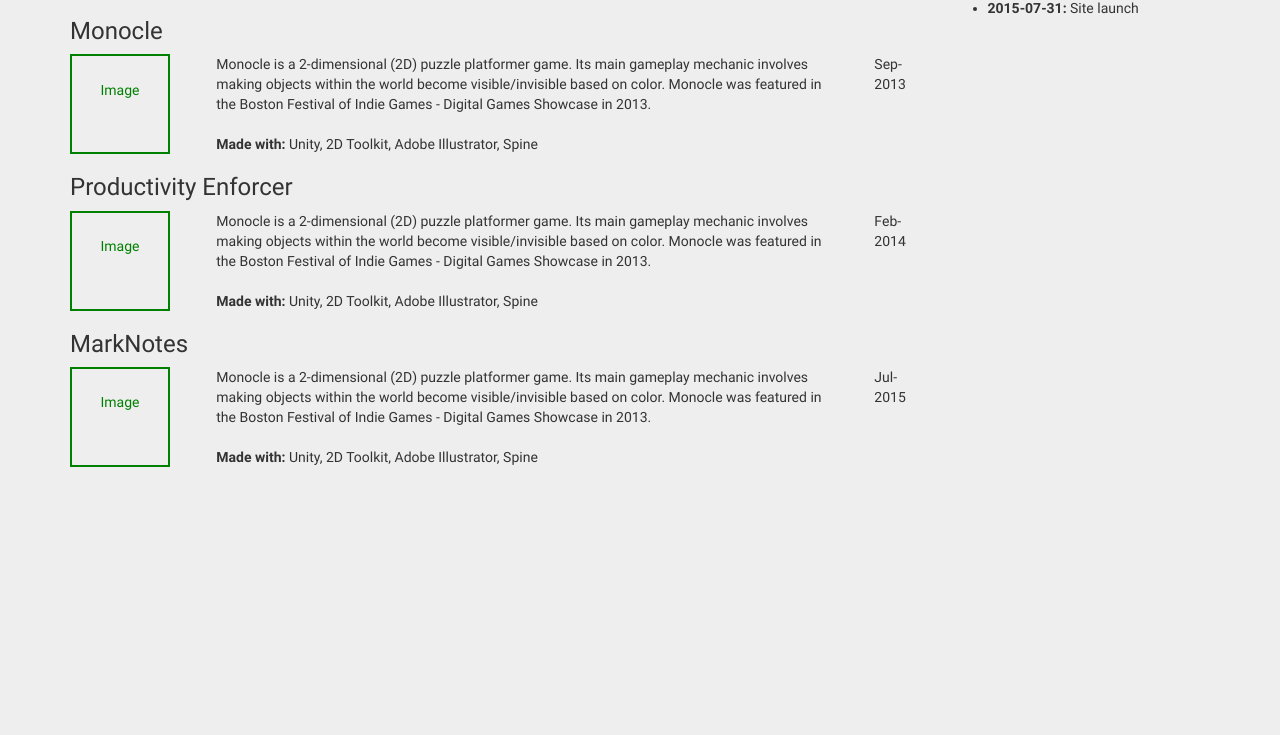
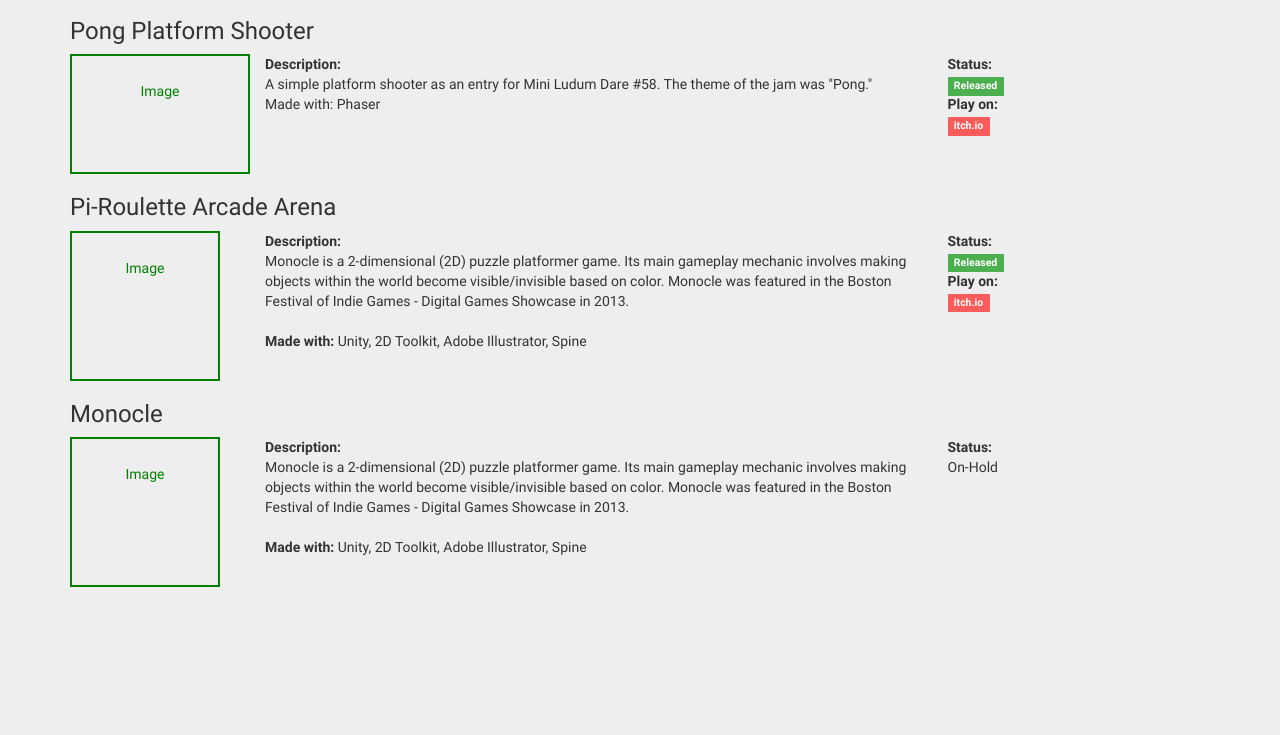
Before and after one commit to chongdashu/chongdashu.com, a plain HTML site: page www/new/index.html in a window 1280 px wide. Shown: the part 65-800 px from the top of the page. Drawn offline with Linux system fonts and the light colour scheme.

Commit message:
Fixed some formatting.

```diff
--- a/www/new/index.html
+++ b/www/new/index.html
@@ -19,6 +19,25 @@
     <link rel="stylesheet" href="lib/bootstrap-material-design/css/material.min.css" rel="stylesheet">
     <link rel="stylesheet" href="lib/bootstrap-material-design/css/ripples.min.css" rel="stylesheet">
 
+    <style type="text/css">
+        .label-itchio {
+          background-color: #FA5C5C;
+          text-decoration: none;
+        }
+
+        .label-itchio a {
+            color: white;
+            text-decoration: none;
+        }
+
+        .label-itchio a:hover {
+            text-decoration: underline;
+        }
+        .label-itchio:hover,
+        .label-itchio[href]:focus, {
+          color: black;
+        }
+    </style>
     <script>
         $(document).ready(function() {
 
@@ -33,10 +52,10 @@
 <body>
     <div class="container">
         <div class="row">
-            <div class="col-md-9">
+            <div class="col-md-12">
 
 
-                <h2>Projects</h2>
+                <h2>Games</h2>
 
                 <!-- BEGIN PROJECT -->
                 <div class="row row-project">
@@ -44,14 +63,58 @@
                         <div class="project-container">
                             <div class="row">
                                 <div class="col-md-12 project-title">
-                                    <h3> Monocle </h3>
+                                    <h3> Pong Platform Shooter </h3>
                                 </div>
-                                <div class="col-md-2 project-screenshot text-center">
-                                    <div class="project-image" style="width:100px; height:100px; border: 2px solid green; padding-top: 20%; color: green;">
+                                <div class="col-md-2  project-screenshot text-center">
+                                    <div class="project-image" style="width:180px; height:120px; border: 2px solid green; padding-top: 25px; color: green;">
                                         Image
                                     </div>
                                 </div> <!-- end .project-screenshot -->
-                                <div class="col-md-9 project-description">
+                                <div class="col-md-7  project-description">
+                                    <b>Description:</b>
+                                    <div class="project-description-text">
+                                    A simple platform shooter as an entry for Mini Ludum Dare #58. The theme of the jam was "Pong."
+                                    </div> <!-- end .project-description-text -->
+                                    <div class="project-description-tools">
+                                        Made with:
+                                        <span class="project-tool">Phaser</span>
+                                    </div> <!-- end .project-description-tools -->
+                                </div> <!-- end .project-description -->
+
+                                <div class="col-md-3  project-status">
+                                    <div class="row">
+
+                                        <div class="project-status-text col-md-12 col-xs-2">
+                                            <b>Status:</b><br>
+                                            <span class="label label-success">Released</span>
+                                        </div>
+                                        <div class="project-status-link col-md-12 col-xs-10">
+                                            <b>Play on:</b><br>
+                                            <span class="label label-itchio"><a href="http://chongdashu.itch.io/pong-platform-shooter">itch.io</a></span>
+                                        </div>
+                                    </div> <!-- end .row -->
+                                </div> <!-- end .project-status -->
+                            </div> <!-- end .row -->
+                        </div> <!-- end .project-container -->
+                    </div> <!-- end .col-md-12 -->
+                </div> <!-- end .row-project -->
+                <!-- END PROJECT -->
+
+                <!-- BEGIN PROJECT -->
+                <div class="row row-project">
+                    <div class="col-md-12">
+                        <div class="project-container">
+                            <div class="row">
+                                <div class="col-md-12 project-title">
+                                    <h3> Pi-Roulette Arcade Arena </h3>
+                                </div>
+                                <div class="col-md-2  project-screenshot text-center">
+                                    <div class="project-image" style="width:150px; height:150px; border: 2px solid green; padding-top: 25px; color: green;">
+                                        Image
+                                    </div>
+                                </div> <!-- end .project-screenshot -->
+                                <div class="col-md-7  project-description">
+                                    <b>Description:</b>
                                     <div class="project-description-text">
                                     Monocle is a 2-dimensional (2D) puzzle platformer game.
                                     Its main gameplay mechanic involves making objects within the world become visible/invisible based on color.
@@ -68,11 +131,17 @@
                                     </div> <!-- end .project-description-tools -->
                                 </div> <!-- end .project-description -->
 
-                                <div class="col-md-1 project-links">
-                                    Sep-2013
-                                </div> <!-- end .project-links -->
+                                <div class="col-md-3  project-status">
+                                    <b>Status:</b>
+                                    <div class="project-status-text">
+                                        <span class="label label-success">Released</span>
+                                    </div>
+                                    <b>Play on:</b>
+                                    <div class="project-status-link">
+                                        <span class="label label-itchio"><a href="http://chongdashu.itch.io/pong-platform-shooter">itch.io</a></span>
+                                    </div>
+                                </div> <!-- end .project-status -->
                             </div> <!-- end .row -->
-
                         </div> <!-- end .project-container -->
                     </div> <!-- end .col-md-12 -->
                 </div> <!-- end .row-project -->
@@ -84,14 +153,15 @@
                         <div class="project-container">
                             <div class="row">
                                 <div class="col-md-12 project-title">
-                                    <h3> Productivity Enforcer </h3>
+                                    <h3> Monocle </h3>
                                 </div>
-                                <div class="col-md-2 project-screenshot text-center">
-                                    <div class="project-image" style="width:100px; height:100px; border: 2px solid green; padding-top: 20%; color: green;">
+                                <div class="col-md-2  project-screenshot text-center">
+                                    <div class="project-image" style="width:150px; height:150px; border: 2px solid green; padding-top: 25px; color: green;">
                                         Image
                                     </div>
                                 </div> <!-- end .project-screenshot -->
-                                <div class="col-md-9 project-description">
+                                <div class="col-md-7  project-description">
+                                    <b>Description:</b>
                                     <div class="project-description-text">
                                     Monocle is a 2-dimensional (2D) puzzle platformer game.
                                     Its main gameplay mechanic involves making objects within the world become visible/invisible based on color.
@@ -108,49 +178,10 @@
                                     </div> <!-- end .project-description-tools -->
                                 </div> <!-- end .project-description -->
 
-                                <div class="col-md-1 project-links">
-                                    Feb-2014
-                                </div> <!-- end .project-links -->
-                            </div> <!-- end .row -->
-
-                        </div> <!-- end .project-container -->
-                    </div> <!-- end .col-md-12 -->
-                </div> <!-- end .row-project -->
-                <!-- END PROJECT -->
-
-                <!-- BEGIN PROJECT -->
-                <div class="row row-project">
-                    <div class="col-md-12">
-                        <div class="project-container">
-                            <div class="row">
-                                <div class="col-md-12 project-title">
-                                    <h3> MarkNotes </h3>
-                                </div>
-                                <div class="col-md-2 project-screenshot text-center">
-                                    <div class="project-image" style="width:100px; height:100px; border: 2px solid green; padding-top: 20%; color: green;">
-                                        Image
-                                    </div>
-                                </div> <!-- end .project-screenshot -->
-                                <div class="col-md-9 project-description">
-                                    <div class="project-description-text">
-                                    Monocle is a 2-dimensional (2D) puzzle platformer game.
-                                    Its main gameplay mechanic involves making objects within the world become visible/invisible based on color.
-                                    Monocle was featured in the Boston Festival of Indie Games - Digital Games Showcase in 2013.
-                                    </div> <!-- end .project-description-text -->
-
-                                    <div class="project-description-tools">
-                                        <br>
-                                        <b>Made with:</b>
-                                        <span class="project-tool">Unity</span>,
-                                        <span class="project-tool">2D Toolkit</span>,
-                                        <span class="project-tool">Adobe Illustrator</span>,
-                                        <span class="project-tool">Spine</span>
-                                    </div> <!-- end .project-description-tools -->
-                                </div> <!-- end .project-description -->
-
-                                <div class="col-md-1 project-links">
-                                    Jul-2015
-                                </div> <!-- end .project-links -->
+                                <div class="col-md-1  project-status">
+                                    <b>Status:</b>
+                                    On-Hold
+                                </div> <!-- end .project-status -->
                             </div> <!-- end .row -->
 
                         </div> <!-- end .project-container -->
@@ -159,16 +190,13 @@
                 <!-- END PROJECT -->
 
 
+
+
+
             </div> <!-- end .col-md-12 -->
-            <div class="col-md-3">
-                <h2>News</h2>
-                <div class="news-container">
-                    <ul>
-                        <li><b>2015-07-31:</b> Site launch</li>
-                    </ul>
-                </div> <!-- end .news-container -->
-            </div> <!-- end .col-md-4 -->
+
         </div> <!-- end .row -->
+
     </div> <!-- end .container -->
 </body>
 
```
